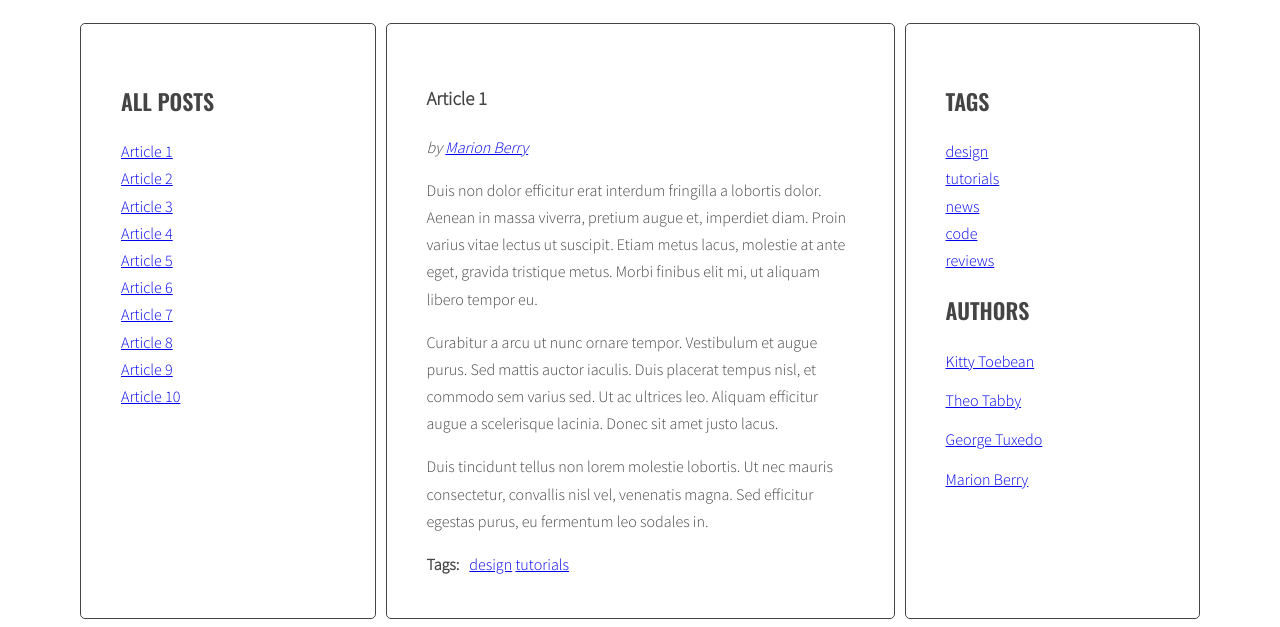
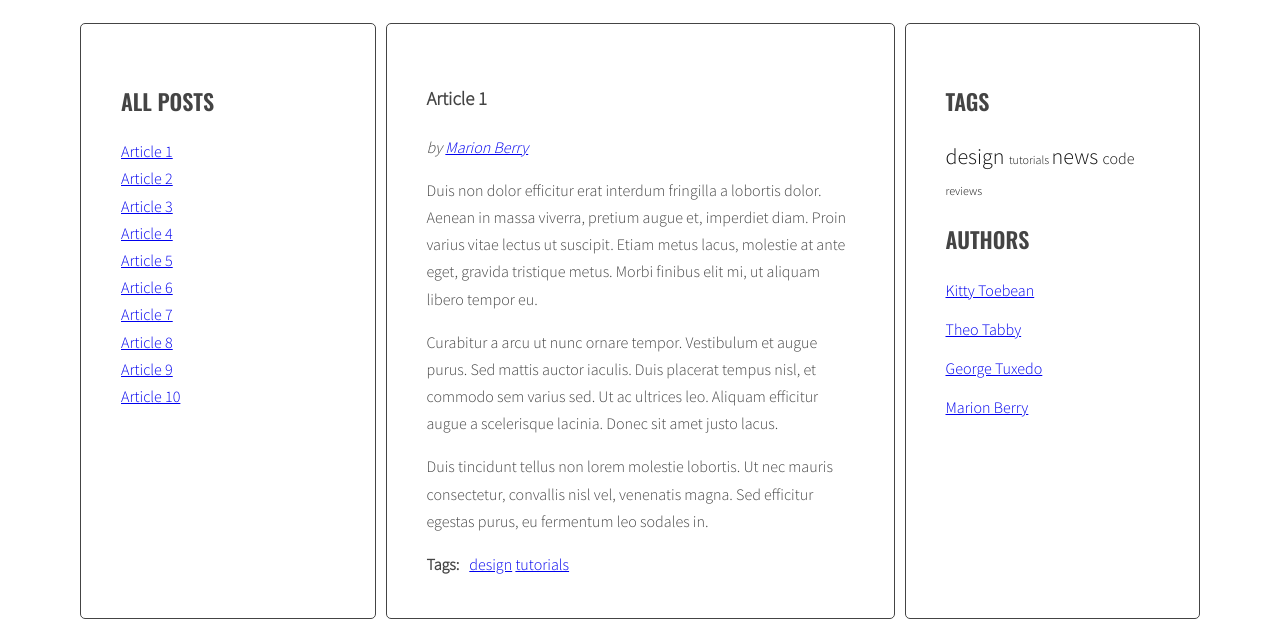
Before and after one commit to p-lechki/javascript-blog2, a website: page index.html in a window 1280 px wide. Shown: the part 220-847 px from the top of the page. Drawn offline with nearby package versions, Linux system fonts and the light colour scheme.

Commit message:
ADD tags cloud

```diff
--- a/js/script.js
+++ b/js/script.js
@@ -5,7 +5,9 @@ const optArticleSelector = '.post',
   optTitleListSelector = '.titles',
   optArticleTagsSelector = '.post-tags .list',
   optArticleAuthorSelector = '.post-author',
-  optTagsListSelector = '.tags.list';
+  optTagsListSelector = '.tags.list',
+  optCloudClassCount = 5,
+  optCloudClassPrefix = 'tag-size-';
 
 function generateTitleLinks(customSelector = '') {
   const titleList = document.querySelector(optTitleListSelector);
@@ -64,11 +66,28 @@ function titleClickHandler(event) {
   targetArticle.classList.add('active');
 }
 
+function calculateTagsParams(tags) {
+  const params = {
+    max: 0,
+    min: 999999
+  };
 
+  for (let tag in tags) {
+    params.max = Math.max(tags[tag], params.max);
+    params.min = Math.min(tags[tag], params.min);
+  }
+
+  return params;
+}
+
+function calculateTagsClass(count, params) {
+  const classNumer = Math.floor(((count - params.min) / (params.max - params.min)) * optCloudClassCount + 1);
+  return classNumer;
+}
 
 function generateTags() {
-  /* [NEW] create a new variable allTags with an empty array */
-  let allTags = [];
+  /* [NEW] create a new variable allTags with an empty object */
+  let allTags = {};
 
   /* find all articles */
   const articles = document.querySelectorAll(optArticleSelector);
@@ -89,9 +108,11 @@ function generateTags() {
       /* add generated code to html variable */
       html += linkHTML;
       /* [NEW] check if this link is NOT already in allTags */
-      if (allTags.indexOf(linkHTML) == -1) {
-        /* [NEW] add generated code to allTags array */
-        allTags.push(linkHTML);
+      if (!allTags.hasOwnProperty(tag)) {
+        /* [NEW] add tag to allTags object */
+        allTags[tag] = 1;
+      } else {
+        allTags[tag]++;
       }
     }
     /* END LOOP: for each tag */
@@ -102,10 +123,24 @@ function generateTags() {
   /* END LOOP: for every article: */
 
   /* [NEW] find list of tags in right column */
-  const tagList = document.querySelector('.tags');
+  const tagList = document.querySelector(optTagsListSelector);
 
-  /* [NEW] add html from allTags to tagList */
-  tagList.innerHTML = allTags.join(' ');
+  const tagsParams = calculateTagsParams(allTags);
+  console.log('tagsParams:', tagsParams);
+  /* [NEW] create variable for all links HTML code */
+  let allTagsHTML = '';
+
+  // [NEW] START LOOP: for each tag in allTags
+  for (let tag in allTags) {
+    // [NEW] gemerate cod of a link and add it to allTagsHTML
+    const tagLinkHTML = '<li><a href="#tag-' + tag + '"class="tag-size-' + calculateTagsClass(allTags[tag], tagsParams) + '">' + tag + ' </a></li>';
+    allTagsHTML += tagLinkHTML;
+  }
+  // [NEW] END LOOP: for each tag in allTags
+
+  // [NEW] add html form allTagsHTML to tagList
+  tagList.innerHTML = allTagsHTML;
+
 }
 
 generateTags();
--- a/sass/style.scss
+++ b/sass/style.scss
@@ -56,6 +56,17 @@ body {
 
 .sidebar {
   flex: 1 0 0;
+
+  .tags {
+    li {
+      display: inline;
+
+      a {
+        text-decoration: none;
+        color: #111;
+      }
+    }
+  }
 }
 
 .posts {
@@ -91,6 +102,8 @@ body {
   .active {
     font-weight: bold;
   }
+
+
 }
 
 .list-horizontal {
@@ -128,3 +141,27 @@ body {
     margin: 0 10px 0 0;
   }
 }
+
+.tag-size-1 {
+  font-size: 12px;
+}
+
+.tag-size-2 {
+  font-size: 14px;
+}
+
+.tag-size-3 {
+  font-size: 16px;
+}
+
+.tag-size-4 {
+  font-size: 18px;
+}
+
+.tag-size-5 {
+  font-size: 20px;
+}
+
+.tag-size-6 {
+  font-size: 22px;
+}
```
Also changed, not shown: css/style.css, 1 other file.
